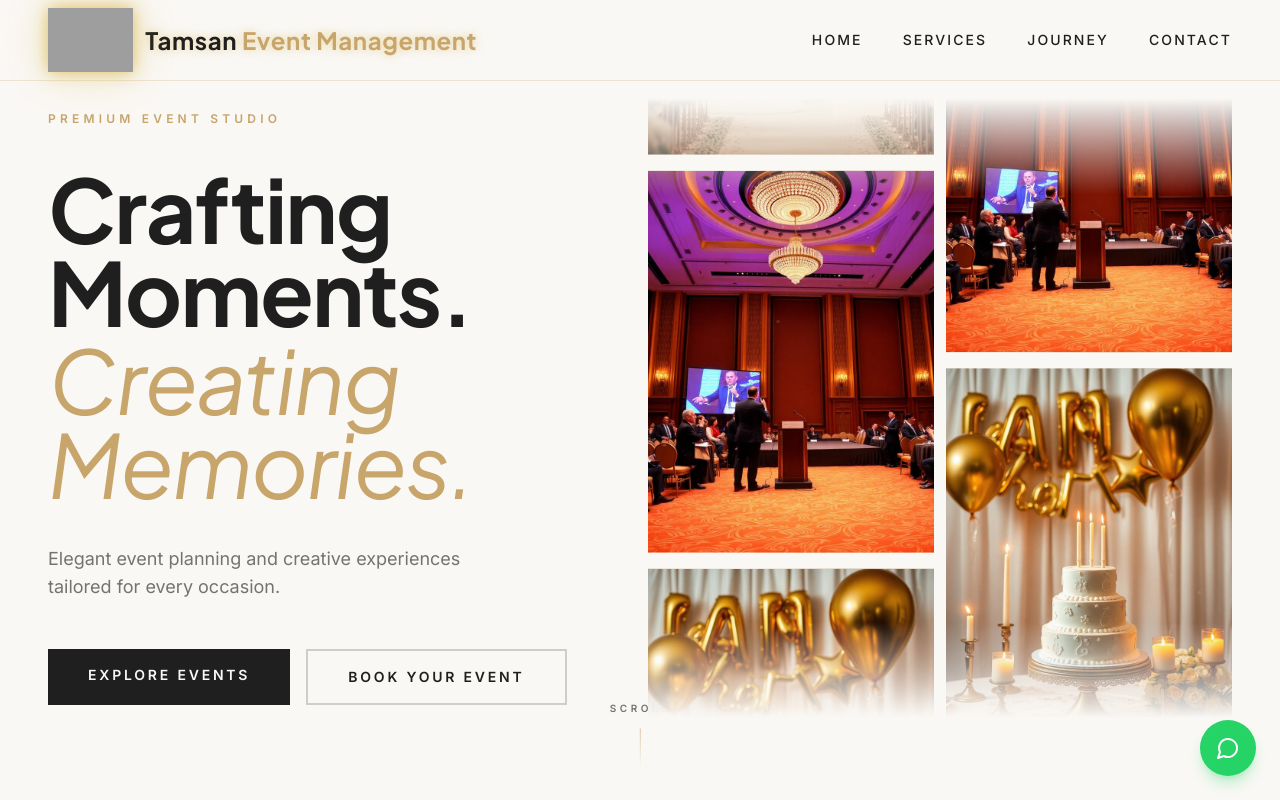
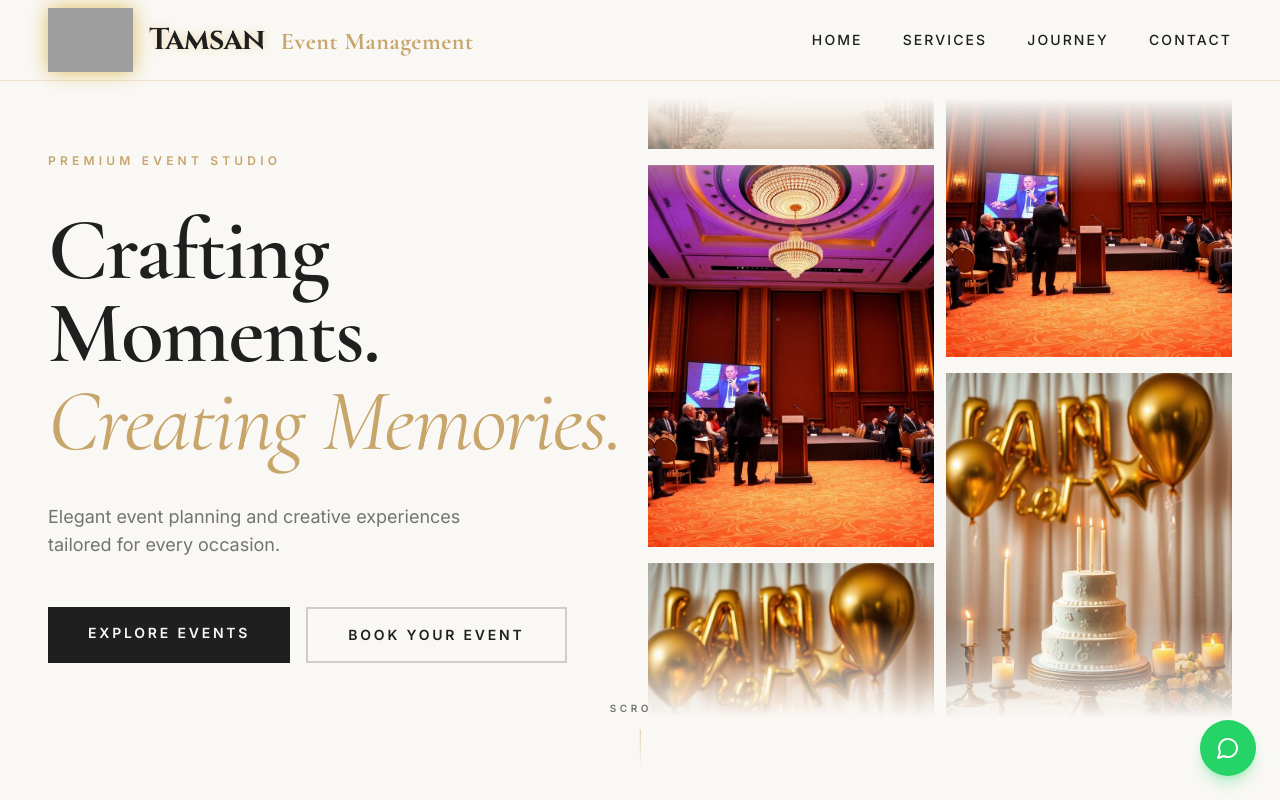
Before and after one commit to mani1010dev/Tamsan-event-management, a React (Vite) app: page / in a window 1280 px wide. Shown: the top 800 px of the page. Built offline with nearby package versions, Linux system fonts and the light colour scheme; grey boxes are pictures that could not be loaded; the HTML template or start-up script is replaced by a standard one.

Commit message:
Refine typography, enhance navbar branding, add Google Maps, and update contact form fields

```diff
--- a/src/components/ContactSection.tsx
+++ b/src/components/ContactSection.tsx
@@ -8,12 +8,14 @@ const ContactSection = () => {
     name: "",
     phone: "",
     eventType: "",
+    date: "",
+    time: "",
     message: "",
   });
 
   const handleSubmit = (e: React.FormEvent) => {
     e.preventDefault();
-    const whatsappMsg = `Hi! I'm ${formData.name}. I'm interested in ${formData.eventType}. ${formData.message}`;
+    const whatsappMsg = `Hi! I'm ${formData.name}. I'm interested in ${formData.eventType} on ${formData.date} at ${formData.time}. ${formData.message}`;
     window.open(`https://wa.me/916369474941?text=${encodeURIComponent(whatsappMsg)}`, "_blank");
   };
 
@@ -65,6 +67,26 @@ const ContactSection = () => {
                       <option key={cat.id} value={cat.name}>{cat.name}</option>
                     ))}
                   </select>
+                </div>
+                <div className="grid grid-cols-2 gap-5">
+                  <div>
+                    <input
+                      type="date"
+                      value={formData.date}
+                      onChange={(e) => setFormData({ ...formData, date: e.target.value })}
+                      required
+                      className="w-full px-4 py-3.5 bg-background border border-border text-foreground text-sm focus:outline-none focus:border-gold transition-colors"
+                    />
+                  </div>
+                  <div>
+                    <input
+                      type="time"
+                      value={formData.time}
+                      onChange={(e) => setFormData({ ...formData, time: e.target.value })}
+                      required
+                      className="w-full px-4 py-3.5 bg-background border border-border text-foreground text-sm focus:outline-none focus:border-gold transition-colors"
+                    />
+                  </div>
                 </div>
                 <div>
                   <textarea
@@ -140,6 +162,22 @@ const ContactSection = () => {
             </div>
           </ScrollReveal>
         </div>
+
+        {/* Map Section */}
+        <ScrollReveal direction="up" className="mt-16">
+          <div className="w-full h-[400px] bg-background border border-border overflow-hidden grayscale-[0.2] hover:grayscale-0 transition-all duration-700">
+            <iframe
+              src="https://www.google.com/maps/embed?pb=!1m18!1m12!1m3!1d3887.029900454043!2d80.18313909999999!3d13.033767899999997!2m3!1f0!2f0!3f0!3m2!1i1024!2i768!4f13.1!3m3!1m2!1s0x3a526738b5c7bf27%3A0x5af81af8d63d44b4!2sTamsan%20event%20management!5e0!3m2!1sen!2sin!4v1774437060104!5m2!1sen!2sin"
+              width="100%"
+              height="100%"
+              style={{ border: 0 }}
+              allowFullScreen={true}
+              loading="lazy"
+              referrerPolicy="no-referrer-when-downgrade"
+              title="Tamsan Event Management Location"
+            ></iframe>
+          </div>
+        </ScrollReveal>
       </div>
     </section>
   );
--- a/src/components/Navbar.tsx
+++ b/src/components/Navbar.tsx
@@ -31,20 +31,25 @@ const Navbar = () => {
           : "bg-transparent"
           }`}
       >
-        <div className="max-w-7xl mx-auto px-2 sm:px-6 lg:px-12 flex items-center justify-between h-20">
-          <a href="#hero" className="flex items-center gap-1.5 sm:gap-3">
+        <div className="max-w-7xl mx-auto px-4 sm:px-6 lg:px-12 flex items-center justify-between h-[110px] md:h-20">
+          <a href="#hero" className="flex items-center gap-4 sm:gap-4 font-serif">
             <img
               src={logo}
               alt="Tamsan Event Management"
-              className="h-14 sm:h-16 w-auto object-contain flex-shrink-0"
-              style={{ filter: "drop-shadow(0 0 8px rgba(212, 175, 55, 0.7)) drop-shadow(0 0 20px rgba(212, 175, 55, 0.3))" }}
+              className="h-[84px] md:h-16 w-auto object-contain flex-shrink-0"
+              style={{ filter: "drop-shadow(0 0 10px rgba(212, 175, 55, 0.8))" }}
             />
-            <span
-              className="font-serif font-bold text-base xs:text-lg sm:text-xl md:text-2xl tracking-tighter sm:tracking-wide text-foreground whitespace-nowrap"
-              style={{ textShadow: "0 0 10px rgba(212, 175, 55, 0.4), 0 0 20px rgba(212, 175, 55, 0.15)" }}
-            >
-              Tamsan <span className="text-gold">Event Management</span>
-            </span>
+            <div className="flex flex-col md:flex-row md:items-baseline md:gap-4 font-serif">
+              <span
+                className="font-branding text-3xl md:text-3xl font-bold tracking-tight text-foreground whitespace-nowrap leading-none"
+                style={{ textShadow: "0 0 10px rgba(212, 175, 55, 0.4)" }}
+              >
+                Tamsan
+              </span>
+              <span className="text-xs md:text-2xl font-bold md:tracking-wide text-gold uppercase tracking-[0.2em] md:normal-case md:tracking-normal mt-1.5 md:mt-0 whitespace-nowrap font-serif">
+                Event Management
+              </span>
+            </div>
           </a>
 
           <div className="hidden md:flex items-center gap-10">
--- a/src/index.css
+++ b/src/index.css
@@ -1,4 +1,4 @@
-@import url('https://fonts.googleapis.com/css2?family=Inter:wght@400;500;600;700&family=Plus+Jakarta+Sans:ital,wght@0,400;0,500;0,600;0,700;0,800;1,400;1,500&display=swap');
+@import url('https://fonts.googleapis.com/css2?family=Cinzel:wght@400..900&family=Cormorant+Garamond:ital,wght@0,300;0,400;0,500;0,600;0,700;1,300;1,400;1,500;1,600&family=Inter:wght@400;500;600;700&display=swap');
 
 @tailwind base;
 @tailwind components;
@@ -67,8 +67,8 @@
   }
 
   h1, h2, h3, h4, h5, h6 {
-    font-family: 'Plus Jakarta Sans', sans-serif;
-    font-weight: 700;
+    font-family: 'Cormorant Garamond', serif;
+    font-weight: 600;
   }
 
   html {
@@ -78,7 +78,11 @@
 
 @layer components {
   .font-serif {
-    font-family: 'Plus Jakarta Sans', sans-serif;
+    font-family: 'Cormorant Garamond', serif;
+  }
+
+  .font-branding {
+    font-family: 'Cinzel', serif;
   }
 
   .font-sans {
--- a/tailwind.config.ts
+++ b/tailwind.config.ts
@@ -14,8 +14,9 @@ export default {
     },
     extend: {
       fontFamily: {
-        serif: ["Plus Jakarta Sans", "sans-serif"],
+        serif: ["Cormorant Garamond", "serif"],
         sans: ["Inter", "sans-serif"],
+        branding: ["Cinzel", "serif"],
       },
       colors: {
         border: "hsl(var(--border))",
```
